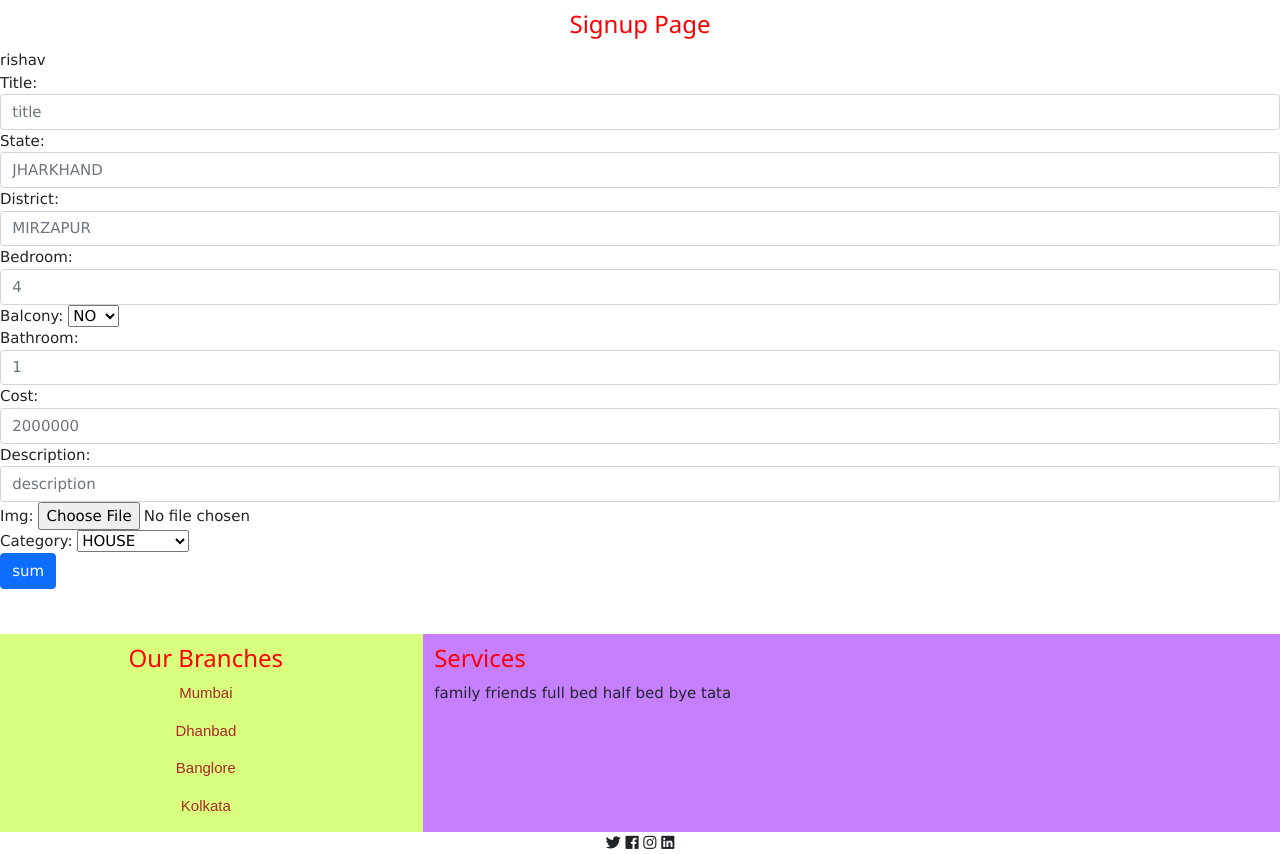
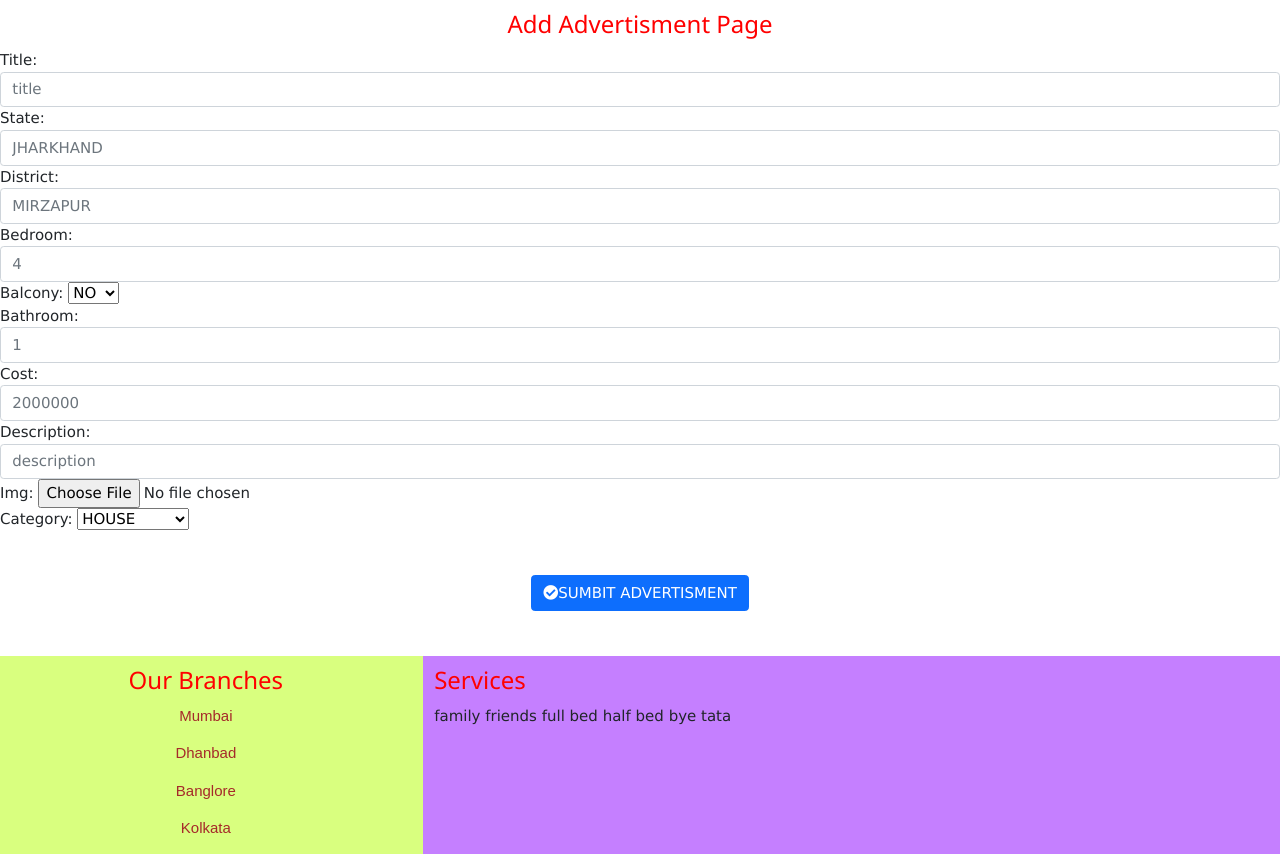
Before and after one commit to rishav-67/apnaghar1, a Django app: page /addadver/ in a window 1280 px wide. Shown: the part 174-1028 px from the top of the page. Run offline with Django 3.2, Linux system fonts and the light colour scheme; a user stored in the database is signed in; data comes from the database, SQL or seed files in the repository; some libraries are stand-ins or nearby versions.

Commit message:
Update addavertismentadd.html

```diff
--- a/ghar_dikhao/templates/ghar_dikhao/addavertismentadd.html
+++ b/ghar_dikhao/templates/ghar_dikhao/addavertismentadd.html
@@ -3,7 +3,7 @@
 <link href="{% static 'ghar_dikhao/css/style.css' %}" rel="stylesheet">
 {% block content %}
 
-    <center><h3>Signup Page</h3></center>
+    <center><h3>Add Advertisment Page</h3></center>
     <!{{request.user}}
     x:-{{request.user.email}}
     y:-{{request.user.city}}
@@ -14,7 +14,6 @@
     x:-{{request.user.id}}
     y:-{{user.extenduser.id}}>
 
-    {{request.user}}
     {% if messages %}
 
         {% for mes in messages %}
@@ -30,7 +29,8 @@
 
         </div>
     {% endfor %}
-   <button type="sumbit" class="btn btn-primary">sum</button>
+    <br><br>
+   <center><button type="sumbit" class="btn btn-primary"><i class="fa fa-check-circle" aria-hidden="true"></i>SUMBIT ADVERTISMENT</button></center>
     </form>
 
 
```
